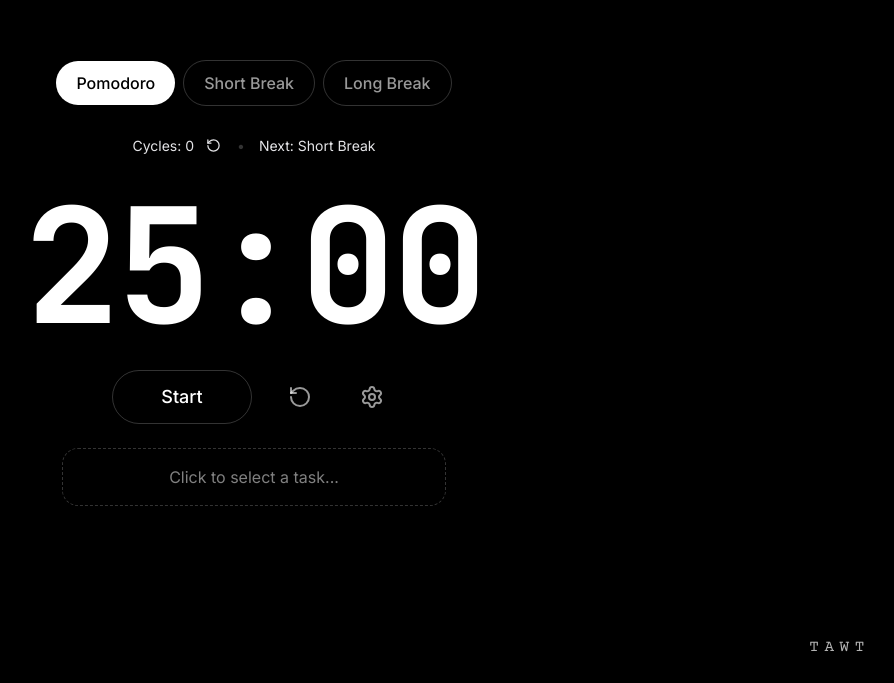
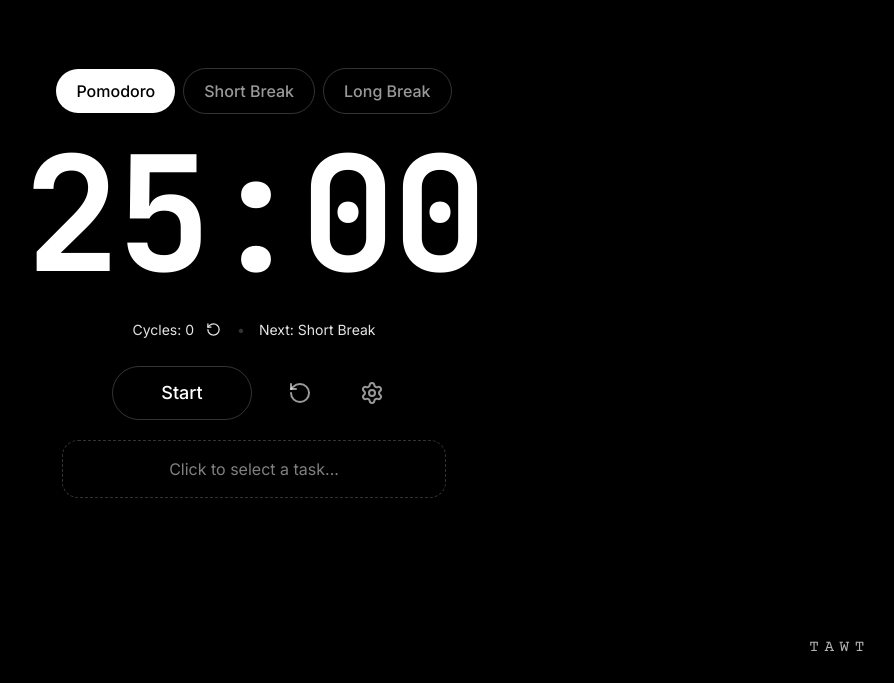
Before and after one commit to mahinite/Tawt, a React (Vite) app: page / in a window 1280 px wide. Shown: the part 117-800 px from the top of the page, without its empty margins (386-1280 px from the left). Built offline with nearby package versions, Linux system fonts and the light colour scheme.

Commit message:
architecture

```diff
--- a/src/components/layout/FocusLayout.tsx
+++ b/src/components/layout/FocusLayout.tsx
@@ -1,6 +1,9 @@
 import React from "react";
+import type { LayoutMode } from "../../hooks/useLayoutMode";
 
 interface FocusLayoutProps {
+    layoutMode: LayoutMode;
+
     mode: React.ReactNode;
     cycle: React.ReactNode;
     timer: React.ReactNode;
@@ -9,39 +12,59 @@
 }
 
 export function FocusLayout({
+    layoutMode,
     mode,
     cycle,
     timer,
     controls,
     task,
 }: FocusLayoutProps) {
-    return (
-        <div
-            className="
-            focus-layout
-            flex
-            flex-col
-            items-center
-            justify-center
-            flex-1
 
-            gap-6
-            max-[850px]:gap-5
-            max-[750px]:gap-4
-            max-[650px]:gap-3
-        "
-        >
+    switch (layoutMode) {
 
-            {mode}
+        case "compact":
+            return (
+                <div className="flex flex-col items-center justify-center flex-1 gap-3">
+                    {mode}
+                    {cycle}
+                    {timer}
+                    {controls}
+                    {task}
+                </div>
+            );
 
-            {cycle}
+        case "regular":
+            return (
+                <div className="flex flex-col items-center justify-center flex-1 gap-4">
+                    {mode}
+                    {timer}
+                    {cycle}
+                    {controls}
+                    {task}
+                </div>
+            );
 
-            {timer}
+        case "wide":
+            return (
+                <div className="flex flex-col items-center justify-center flex-1 gap-5">
+                    {mode}
+                    {timer}
+                    {cycle}
+                    {controls}
+                    {task}
+                </div>
+            );
 
-            {controls}
-
-            {task}
-
-        </div>
-    );
+        case "ultrawide":
+        default:
+            return (
+                <div className="flex flex-col items-center justify-center flex-1 gap-6">
+                    {mode}
+                    {timer}
+                    {cycle}
+                    {controls}
+                    {task}
+                </div>
+            );
+    }
 }
--- /dev/null
+++ b/src/hooks/useLayoutMode.ts
@@ -0,0 +1,32 @@
+import { useEffect, useState } from "react";
+
+export type LayoutMode =
+    | "compact"
+    | "regular"
+    | "wide"
+    | "ultrawide";
+
+function getLayoutMode(width: number): LayoutMode {
+    if (width < 640) return "compact";
+    if (width < 1024) return "regular";
+    if (width < 1440) return "wide";
+    return "ultrawide";
+}
+
+export function useLayoutMode() {
+    const [layoutMode, setLayoutMode] = useState<LayoutMode>(
+        getLayoutMode(window.innerWidth)
+    );
+
+    useEffect(() => {
+        const handleResize = () => {
+            setLayoutMode(getLayoutMode(window.innerWidth));
+        };
+
+        window.addEventListener("resize", handleResize);
+
+        return () => window.removeEventListener("resize", handleResize);
+    }, []);
+
+    return layoutMode;
+}
--- a/src/pages/FocusPage.tsx
+++ b/src/pages/FocusPage.tsx
@@ -13,9 +13,11 @@
 import { RotateCcw } from 'lucide-react';
 import '../styles/branding.css';
 import { FocusLayout } from '../components/layout/FocusLayout';
+import { useLayoutMode } from "../hooks/useLayoutMode";
 
 export function FocusPage() {
   const timer = useTimer();
+  const layoutMode = useLayoutMode();
   const { activeTask, completeTask } = useTasks();
   const [isTaskPanelOpen, setIsTaskPanelOpen] = useState(false);
   const openSettings = useUIStore(state => state.openSettings);
@@ -38,6 +40,7 @@
     >
 
       <FocusLayout
+        layoutMode={layoutMode}
         mode={
           <ModeSelector
             activeMode={timer.mode}
```
